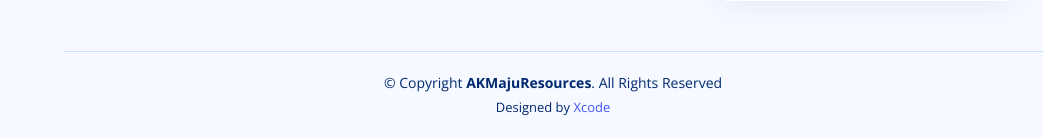
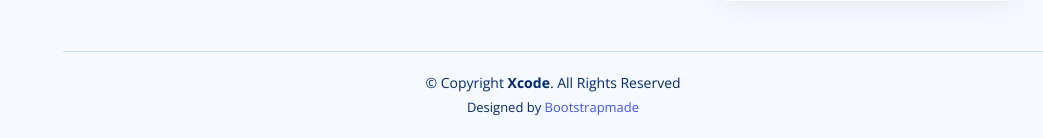
Before and after one commit to zw-weng/xcode-akmms, a PHP site: page /akmms/adminmain.php in a window 1280 px wide. Shown: the part 2511-2649 px from the top of the page, without its empty margins (237-1280 px from the left). Run offline with PHP 8.4, Linux system fonts and the light colour scheme; some libraries are stand-ins or nearby versions.

Commit message:
Update footer.php

```diff
--- a/footer.php
+++ b/footer.php
@@ -1,14 +1,14 @@
   <!-- ======= Footer ======= -->
   <footer id="footer" class="footer">
     <div class="copyright">
-      &copy; Copyright <strong><span>AKMajuResources</span></strong>. All Rights Reserved
+      &copy; Copyright <strong><span>Xcode</span></strong>. All Rights Reserved
     </div>
     <div class="credits">
       <!-- All the links in the footer should remain intact. -->
       <!-- You can delete the links only if you purchased the pro version. -->
       <!-- Licensing information: https://bootstrapmade.com/license/ -->
       <!-- Purchase the pro version with working PHP/AJAX contact form: https://bootstrapmade.com/nice-admin-bootstrap-admin-html-template/ -->
-      Designed by <a href="https://bootstrapmade.com/">Xcode</a>
+      Designed by <a href="https://bootstrapmade.com/">Bootstrapmade</a>
     </div>
   </footer><!-- End Footer -->
 
```
